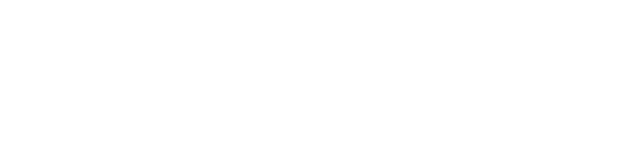
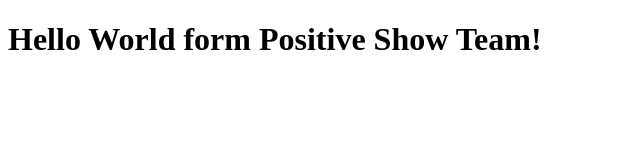
Before and after one commit to kulemichev/IT-project-18.10.2021, a plain HTML site: page IT project 18.10.2021/index.html in a window 1280 px wide. Shown: the whole page, without its empty margins (0-640 px from the left). Drawn offline with Linux system fonts and the light colour scheme.

Commit message:
Just finished last changes in index.html

```diff
--- a/IT project 18.10.2021/index.html
+++ b/IT project 18.10.2021/index.html
@@ -6,6 +6,7 @@
     <meta name="viewport" content="width=device-width, initial-scale=1.0">
     <title>Document</title>
 </head>
+<h1>Hello World form Positive Show Team!</h1>
 <body>
 
 </body>
```
Also changed, not shown: 1 other file.
